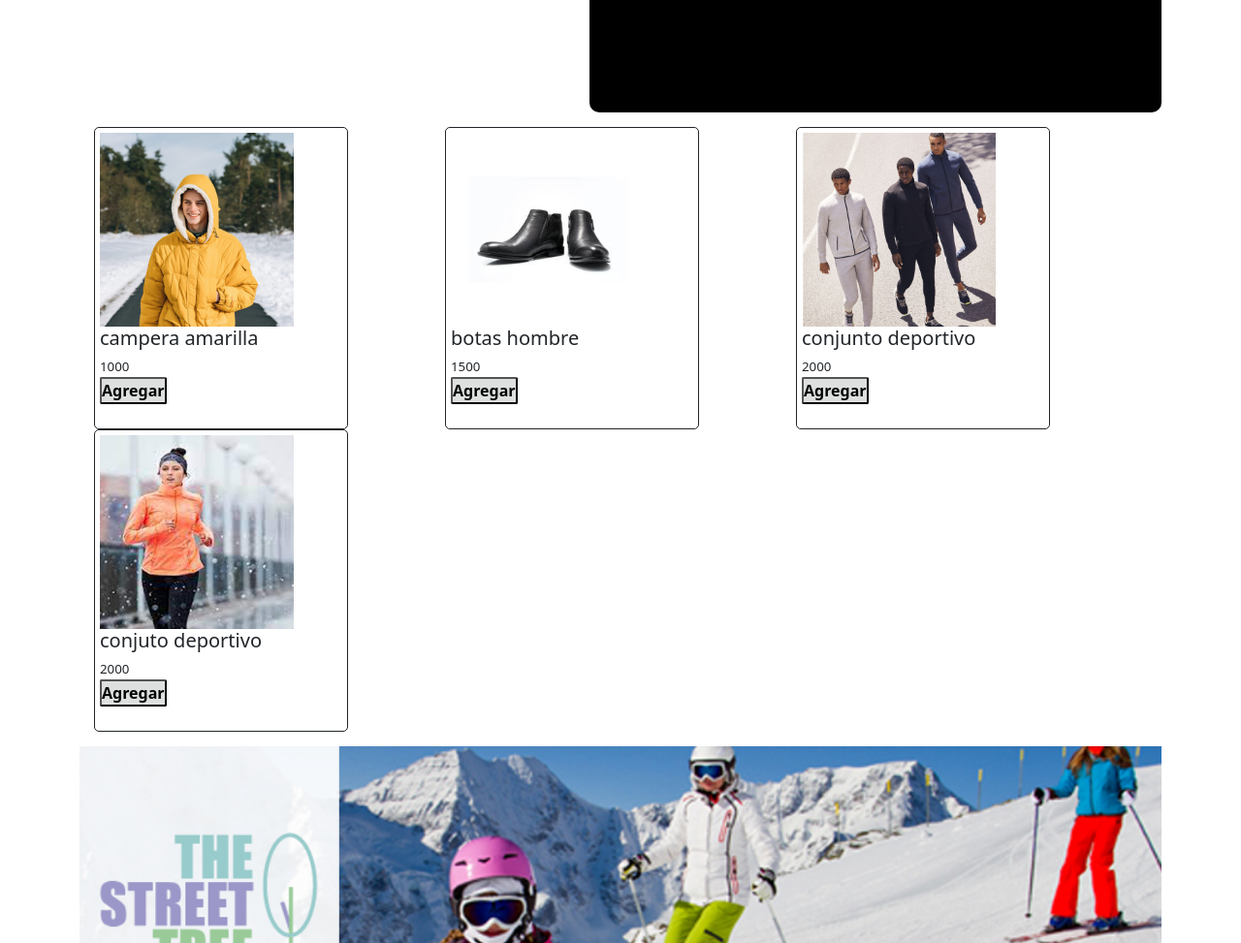
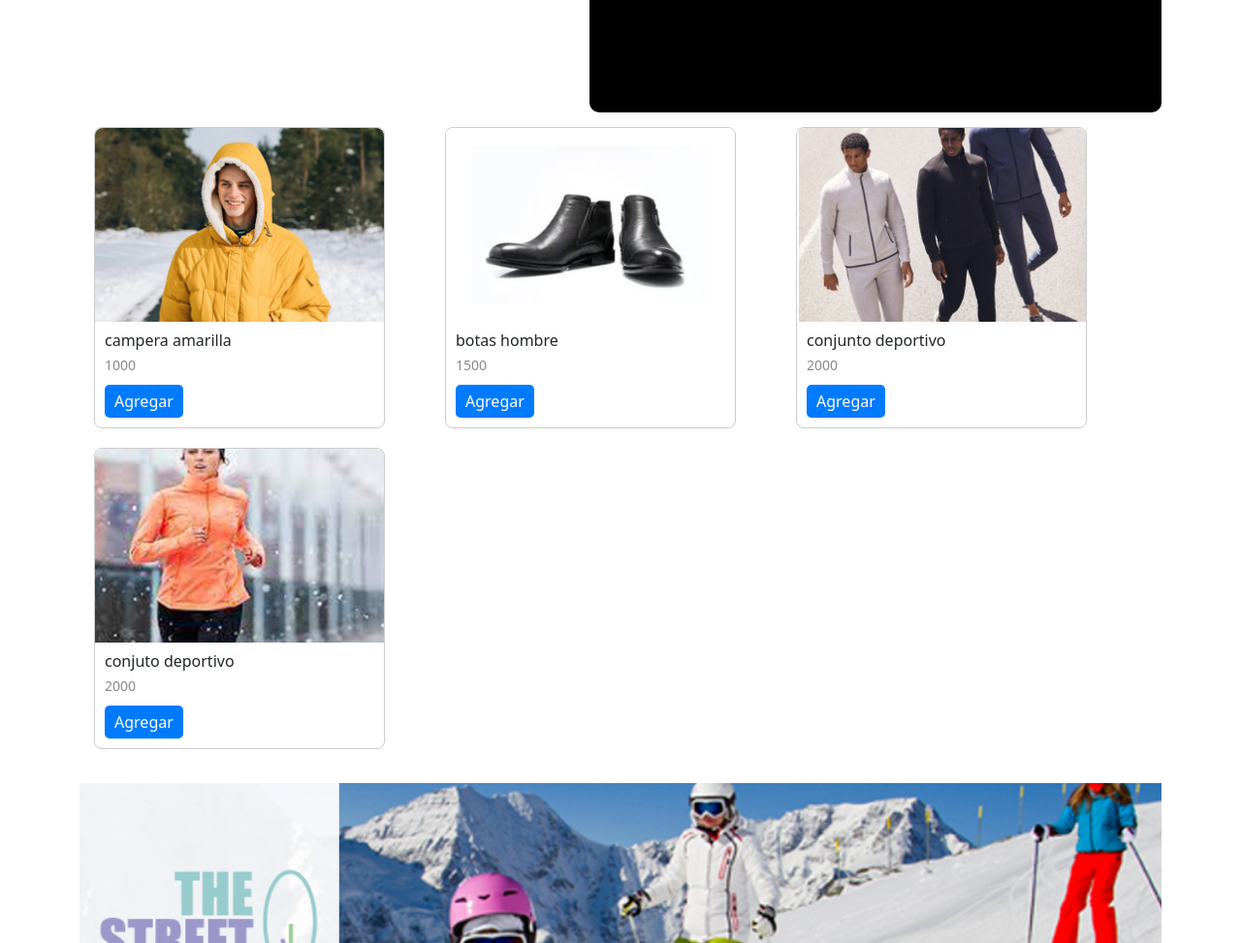
Before and after one commit to YerlinRojas/theStreetTree, a website: page index.html in a window 1280 px wide. Shown: the part 865-1838 px from the top of the page at 97% size. Drawn offline with nearby package versions, Linux system fonts and the light colour scheme; files that its build step writes are made by us from their sources.

Commit message:
Update _buy.scss

```diff
--- a/scss/partials/_buy.scss
+++ b/scss/partials/_buy.scss
@@ -1,7 +1,52 @@
 /* cards */
+/* Estilo para las tarjetas */
+.producto {
+  width: 100%; /* Ancho total de la tarjeta */
+  max-width: 300px; /* Ancho máximo de la tarjeta */
+  border: 1px solid #ccc;
+  border-radius: 8px;
+  margin-bottom: 20px; /* Espacio entre tarjetas */
+}
+
+/* Estilo para la imagen del producto */
+.producto-imagen {
+  width: 100%; /* Ancho total de la imagen */
+  height: 200px; /* Altura fija para la imagen */
+  object-fit: cover; /* Ajustar la imagen para cubrir el contenedor */
+  border-top-left-radius: 8px;
+  border-top-right-radius: 8px;
+}
+
+/* Estilo para el detalle del producto */
+.producto-detalle {
+  padding: 10px;
+}
+
+/* Estilo para el título del producto */
+.producto-titulo {
+  font-size: 16px;
+  margin-bottom: 5px;
+}
+
+/* Estilo para el precio del producto */
+.producto-precio {
+  font-size: 14px;
+  color: #888;
+  margin-bottom: 10px;
+}
+
+/* Estilo para el botón "Agregar al carrito" */
+.producto-agregar {
+  background-color: #007bff;
+  color: #fff;
+  border: none;
+  padding: 5px 10px;
+  border-radius: 5px;
+  cursor: pointer;
+}
 
 
-.producto-imagen{
+/*.producto-imagen{
     height: 200px;
     width: 200px;
 }
```
